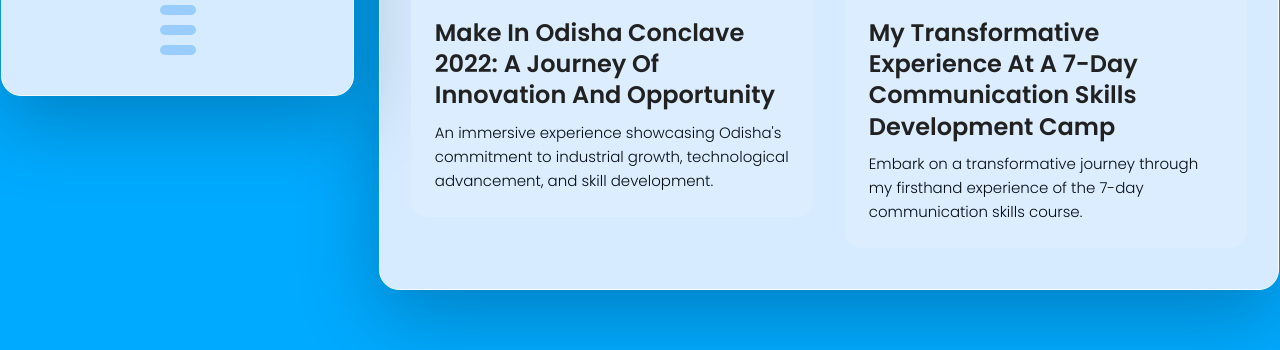
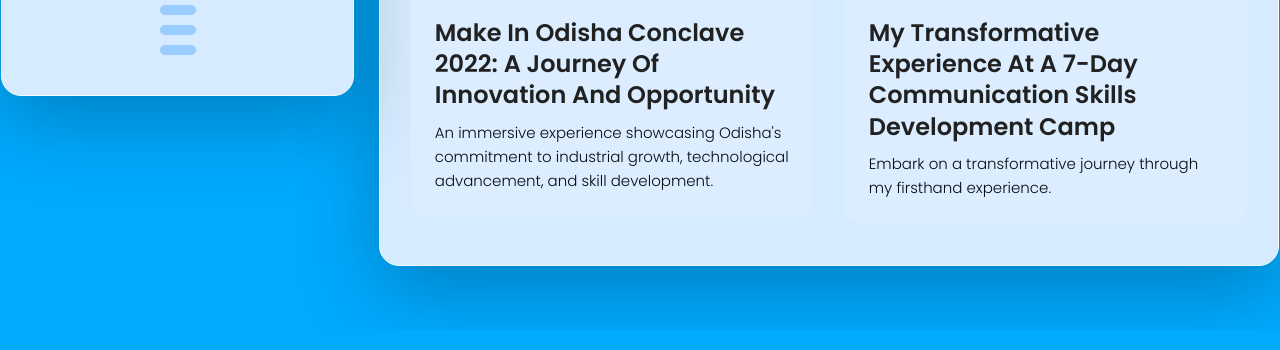
Before and after one commit to Abhisek-Pandey/public, a plain HTML site: page blogs/event/EventAndSocial.html in a window 1280 px wide. Shown: the part 470-820 px from the top of the page. Drawn offline with nearby package versions, Linux system fonts and the light colour scheme.

Commit message:
Events updated

```diff
--- a/blogs/event/EventAndSocial.html
+++ b/blogs/event/EventAndSocial.html
@@ -160,7 +160,7 @@
                                 <h3 class="h3 blog-item-title">My Transformative Experience at a 7-Day Communication Skills Development Camp</h3>
 
                                 <p class="blog-text">
-                                    Embark on a transformative journey through my firsthand experience of the 7-day communication skills course.
+                                    Embark on a transformative journey through my firsthand experience.
                                 </p>
 
                             </div>
```
